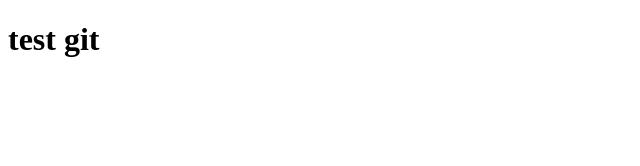
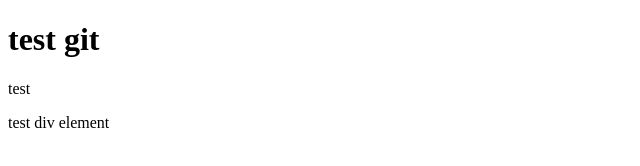
Before and after one commit to yutian-liu/first-repository, a plain HTML site: page index.html in a window 1280 px wide. Shown: the whole page, without its empty margins (0-640 px from the left). Drawn offline with Linux system fonts and the light colour scheme.

Commit message:
readd file index and append div

```diff
--- a/index.html
+++ b/index.html
@@ -8,5 +8,9 @@
 </head>
 <body>
     <h1>test git</h1>
+
+    <p>test </p>
+
+    <div> test div element</div>
 </body>
 </html>
```
Also changed, not shown: 1 other file.
